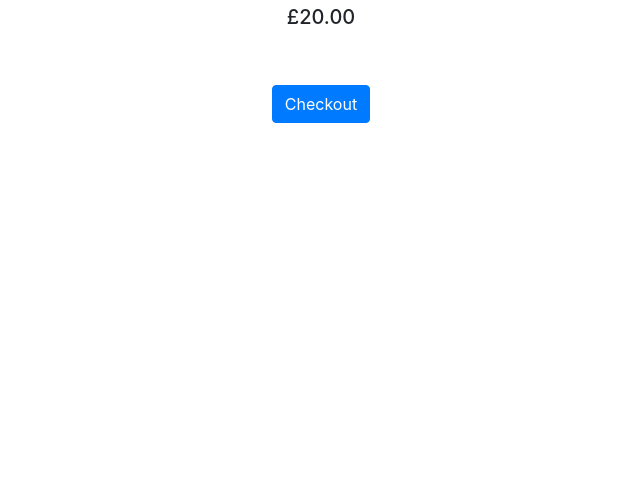
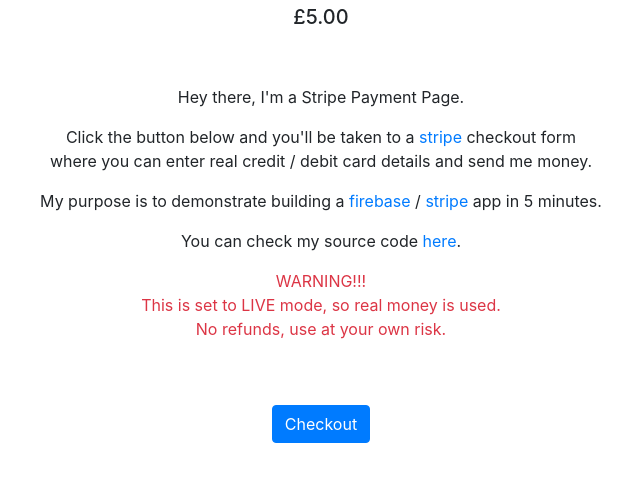
Before and after one commit to rossedlin/stripe-nodejs, a website: page public/index.html in a window 1280 px wide. Shown: the part 85-566 px from the top of the page, without its empty margins (319-959 px from the left). Drawn offline with nearby package versions, Linux system fonts and the light colour scheme.

Commit message:
Add text to home page

```diff
--- a/public/index.html
+++ b/public/index.html
@@ -31,7 +31,23 @@
     <div class="row">
         <div class="col-12 mt-5">
             <h3>Stripe Node</h3>
-            <h5>£20.00</h5>
+            <h5>£5.00</h5>
+        </div>
+        <div class="col-12 mt-5">
+            <p>Hey there, I'm a Stripe Payment Page.</p>
+
+            <p>Click the button below and you'll be taken to a <a href="https://stripe.com/en-gb-us" target="_blank">stripe</a> checkout form<br />
+                where you can enter real credit / debit card details and send me money.</p>
+
+            <p>My purpose is to demonstrate building a <a href="https://firebase.google.com/" target="_blank">firebase</a> / <a href="https://stripe.com/en-gb-us" target="_blank">stripe</a> app in 5 minutes.</p>
+
+            <p>You can check my source code <a href="https://github.com/rossedlin/stripe-node" target="_blank">here</a>.</p>
+
+            <p class="text-danger">
+                WARNING!!!<br/>
+                This is set to LIVE mode, so real money is used.<br/>
+                No refunds, use at your own risk.
+            </p>
         </div>
     </div>
 
```
